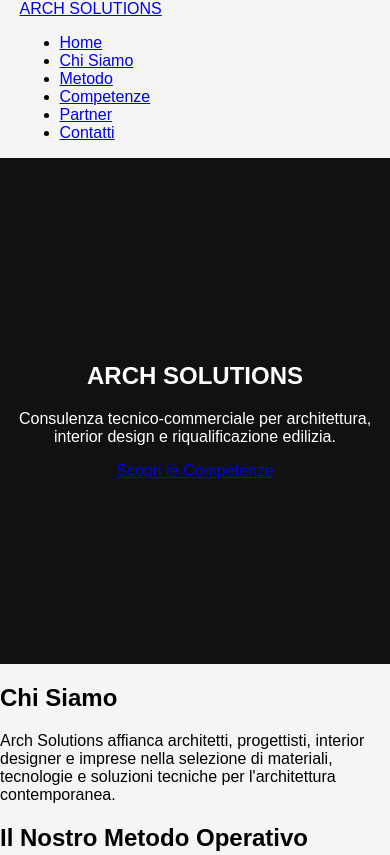
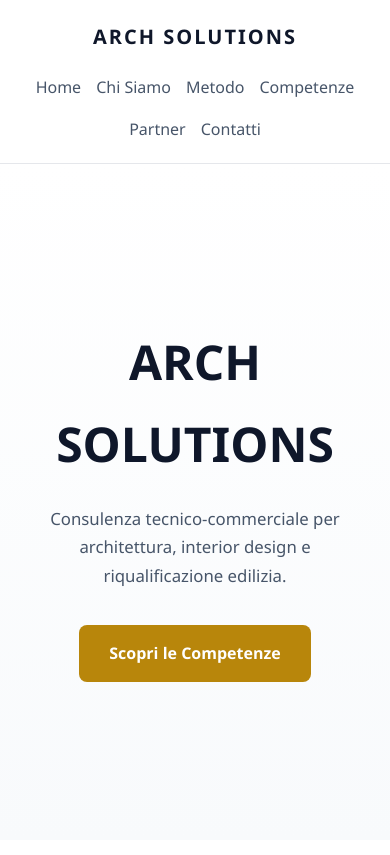
Before and after one commit to giofrau-agenzia/Arch-Solutions, a plain HTML site: page index.html in a window 390 px wide. Shown: the top 855 px of the page. Drawn offline with Linux system fonts and the light colour scheme.

Commit message:
Refactor CSS with reset and responsive styles
Added a comprehensive CSS reset and structured styles for header, hero section, cards, and footer. Enhanced responsiveness for mobile devices.

```diff
--- a/style.css
+++ b/style.css
@@ -1 +1,427 @@
-body{font-family:Arial,sans-serif;margin:0;background:#f5f5f5}.hero{height:60vh;background:#111;color:#fff;display:flex;align-items:center;justify-content:center;position:relative}.overlay{position:absolute;inset:0;background:rgba(0,0,0,.35)}.hero-content{position:relative;text-align:center}.container{width:90%;max-width:1200px;margin:auto}.controls{padding:20px 0}.filters{display:flex;gap:8px;flex-wrap:wrap}.filter{padding:10px;border:none}.active{background:#111;color:#fff}.grid{display:grid;grid-template-columns:repeat(auto-fit,minmax(280px,1fr));gap:20px}.card{background:#fff;border-radius:16px;overflow:hidden;cursor:pointer}.company-image{height:180px;background:#ddd}.company-image img{width:100%;height:100%;object-fit:cover}.company-content{padding:15px}.company-logo{height:40px}.modal{display:none;position:fixed;inset:0;background:rgba(0,0,0,.6);justify-content:center;align-items:center}.modal-content{background:#fff;padding:20px;border-radius:12px;width:90%;max-width:600px}
+/* ==========================
+   RESET
+========================== */
+
+*{
+    margin:0;
+    padding:0;
+    box-sizing:border-box;
+}
+
+html{
+    scroll-behavior:smooth;
+}
+
+body{
+
+    font-family:
+    "Segoe UI",
+    Arial,
+    sans-serif;
+
+    color:#1f2937;
+
+    background:#ffffff;
+
+    line-height:1.7;
+}
+
+
+/* ==========================
+   HEADER
+========================== */
+
+.site-header{
+
+    position:sticky;
+
+    top:0;
+
+    background:#ffffff;
+
+    border-bottom:
+    1px solid #e5e7eb;
+
+    z-index:1000;
+}
+
+.container{
+
+    max-width:1400px;
+
+    margin:0 auto;
+
+    display:flex;
+
+    align-items:center;
+
+    justify-content:space-between;
+
+    padding:18px 40px;
+}
+
+.logo{
+
+    text-decoration:none;
+
+    color:#0f172a;
+
+    font-size:1.25rem;
+
+    font-weight:700;
+
+    letter-spacing:2px;
+}
+
+.menu{
+
+    display:flex;
+
+    gap:30px;
+
+    list-style:none;
+}
+
+.menu a{
+
+    text-decoration:none;
+
+    color:#475569;
+
+    font-weight:500;
+
+    transition:.3s;
+}
+
+.menu a:hover{
+
+    color:#b8860b;
+}
+
+
+/* ==========================
+   SEZIONI
+========================== */
+
+section{
+
+    padding:
+    90px 10%;
+}
+
+section h2{
+
+    font-size:2.5rem;
+
+    color:#0f172a;
+
+    margin-bottom:25px;
+}
+
+
+/* ==========================
+   HERO
+========================== */
+
+.hero{
+
+    min-height:80vh;
+
+    display:flex;
+
+    align-items:center;
+
+    justify-content:center;
+
+    text-align:center;
+
+    background:
+    linear-gradient(
+    180deg,
+    #ffffff,
+    #f8fafc
+    );
+}
+
+.hero-content{
+
+    max-width:900px;
+}
+
+.hero h1{
+
+    font-size:clamp(
+        3rem,
+        8vw,
+        6rem
+    );
+
+    color:#0f172a;
+
+    margin-bottom:20px;
+}
+
+.hero p{
+
+    font-size:1.3rem;
+
+    color:#475569;
+
+    margin-bottom:35px;
+}
+
+.cta-button{
+
+    display:inline-block;
+
+    background:#b8860b;
+
+    color:#ffffff;
+
+    text-decoration:none;
+
+    padding:15px 30px;
+
+    border-radius:8px;
+
+    font-weight:600;
+
+    transition:.3s;
+}
+
+.cta-button:hover{
+
+    background:#946c08;
+}
+
+
+/* ==========================
+   CHI SIAMO
+========================== */
+
+#chi-siamo p{
+
+    max-width:900px;
+
+    font-size:1.15rem;
+
+    color:#475569;
+}
+
+
+/* ==========================
+   CARDS
+========================== */
+
+.cards{
+
+    display:grid;
+
+    grid-template-columns:
+    repeat(
+    auto-fit,
+    minmax(250px,1fr)
+    );
+
+    gap:25px;
+}
+
+.card{
+
+    background:#ffffff;
+
+    border:
+    1px solid #e5e7eb;
+
+    border-radius:18px;
+
+    padding:25px;
+
+    transition:.3s;
+
+    box-shadow:
+    0 4px 12px rgba(
+        0,
+        0,
+        0,
+        0.04
+    );
+}
+
+.card:hover{
+
+    transform:
+    translateY(-5px);
+
+    box-shadow:
+    0 15px 35px rgba(
+        0,
+        0,
+        0,
+        0.08
+    );
+}
+
+.card h3{
+
+    margin-bottom:15px;
+
+    color:#0f172a;
+}
+
+
+/* ==========================
+   PARTNER
+========================== */
+
+#partner{
+
+    background:#f8fafc;
+}
+
+#partner-grid{
+
+    display:grid;
+
+    grid-template-columns:
+    repeat(
+    auto-fit,
+    minmax(280px,1fr)
+    );
+
+    gap:25px;
+
+    margin-top:40px;
+}
+
+.partner-card{
+
+    background:#ffffff;
+
+    border-radius:18px;
+
+    padding:25px;
+
+    border:
+    1px solid #e5e7eb;
+
+    transition:.3s;
+}
+
+.partner-card:hover{
+
+    transform:
+    translateY(-4px);
+
+    box-shadow:
+    0 15px 35px rgba(
+        0,
+        0,
+        0,
+        0.08
+    );
+}
+
+.partner-card h3{
+
+    color:#0f172a;
+
+    margin-bottom:10px;
+}
+
+.partner-card p{
+
+    color:#64748b;
+}
+
+
+/* ==========================
+   CONTATTI
+========================== */
+
+#contatti{
+
+    text-align:center;
+}
+
+#contatti p{
+
+    font-size:1.1rem;
+
+    color:#475569;
+}
+
+
+/* ==========================
+   FOOTER
+========================== */
+
+footer{
+
+    text-align:center;
+
+    padding:30px;
+
+    background:#0f172a;
+
+    color:#ffffff;
+}
+
+
+/* ==========================
+   ACCESSIBILITÀ
+========================== */
+
+a:focus{
+
+    outline:3px solid #b8860b;
+
+    outline-offset:4px;
+}
+
+
+/* ==========================
+   MOBILE
+========================== */
+
+@media(max-width:768px){
+
+    .container{
+
+        flex-direction:column;
+
+        gap:20px;
+
+        padding:20px;
+    }
+
+    .menu{
+
+        flex-wrap:wrap;
+
+        justify-content:center;
+
+        gap:15px;
+    }
+
+    section{
+
+        padding:70px 25px;
+    }
+
+    .hero h1{
+
+        font-size:3rem;
+    }
+
+    .hero p{
+
+        font-size:1.05rem;
+    }
+
+    section h2{
+
+        font-size:2rem;
+    }
+
+}
```
